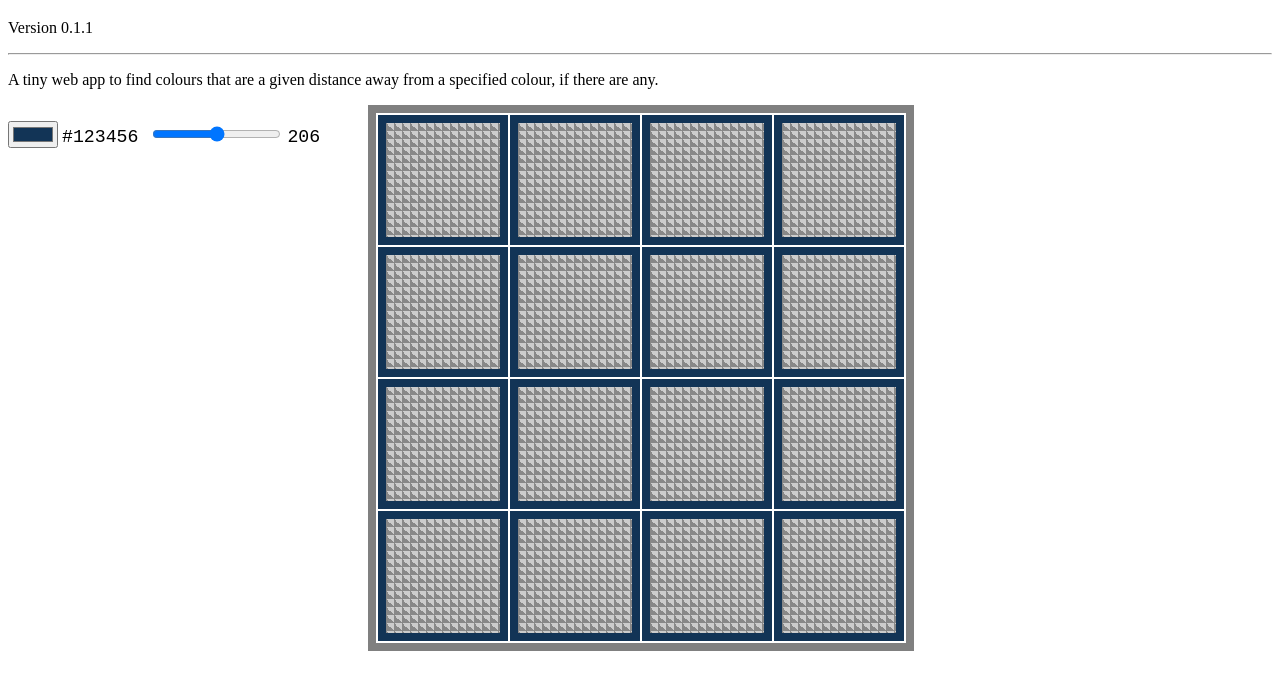
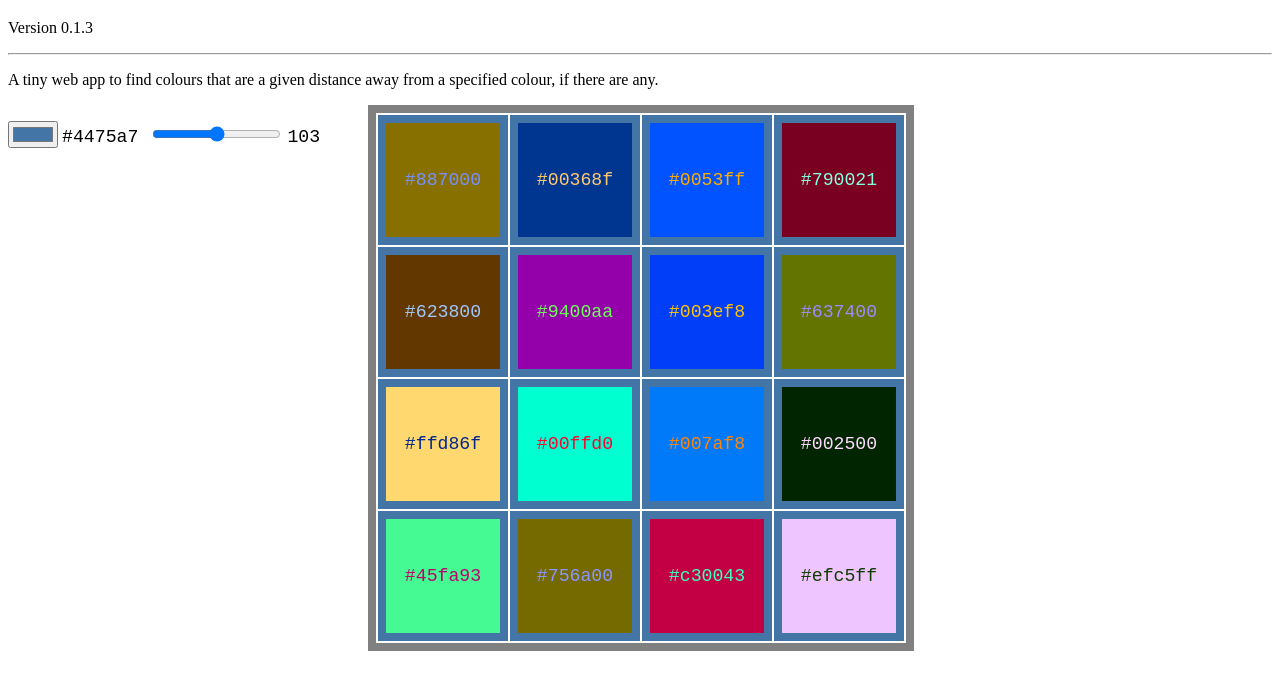
Before and after one commit to saxbophone/colour-distance, a plain HTML site: page index.html in a window 1280 px wide. Shown: the part 61-750 px from the top of the page. Drawn offline with Linux system fonts and the light colour scheme.

Commit message:
Specify number of tries per square, not in total Limit distance range to 206. No idea how this figure is derived but it doesn't seem to be possible to pick any colours beyond this distance. Maybe it's due to the RGB<->LAB conversion being lossy with respect to the wider gamut of LAB...

```diff
--- a/get-different-colours.js
+++ b/get-different-colours.js
@@ -53,14 +53,17 @@ function colourInRange(l, a, b) {
     );
 }
 
+// prevents lock-ups in case never find any rays
+const GIVE_UP_AFTER = 750; // double the theoretical maximum distance
+
 /*
  * @param c Colour to get colours different from
  * @param d Distance from c that returned colours should be
  * @param n Number of colours to return, if possible
  * @returns null when there are no colours in range that satisfy distance d from
  * colour C
- * @returns array of 16 values, any of which can be either a string describing
- * a colour or undefined, when there are colours in range.
+ * @returns array of values of length 0..n, with any values being string CSS
+ * RGB hex colours. If length of array is 0, no colours were found before giving up.
  */
 export default function(c, d, n) {
     // copy input colour
@@ -76,28 +79,25 @@ export default function(c, d, n) {
      * cast n many rays from c with distance d
      * --all rays that land in valid places are our colours
      */
-    let differentColours = Array(n).fill(undefined);
+    let differentColours = new Set();
     /*
      * seed the MPRNG to the same value so we know the results will be the same
      * for repeat occurences of the same inputs
      */
     srand(0);
-    // prevents lock-ups in case never find any rays
-    let tries = 0;
-    const GIVE_UP_AFTER = 100;
     for (let i = 0; i < n; i++) {
         let target = null;
+        let tries = 0;
         do {
             // bail if run for too long
             if (tries >= GIVE_UP_AFTER) {
-                return differentColours;
+                break;
             }
             // keep trying until we cast a ray to a colour that is in range
             let theta = pickRandom(0, Math.PI);
             let phi = pickRandom(-Math.PI, Math.PI);
             // get ray as xyz delta
             let ray = sphericalToCartesian(d, theta, phi);
-            console.log(ray);
             // translate colour along this delta into target
             target = [
                 lab.l + ray.x,
@@ -107,10 +107,8 @@ export default function(c, d, n) {
             tries++;
         } while (!colourInRange(...target));
         // if we reached here, target is a valid colour. convert to rgb string
-        differentColours[i] = new LAB(...target).rgb.toString();
+        differentColours.add(new LAB(...target).rgb.toString());
     }
-    // XXX: convert back to RGB
-    // let outColour = lab.rgb.toString();
-    // return Array(n).fill(outColour);
-    return differentColours;
+    // unpack set into array
+    return [...differentColours];
 }
--- a/index.html
+++ b/index.html
@@ -54,17 +54,17 @@ along with this program.  If not, see <https://www.gnu.org/licenses/>.
 </head>
 <body>
   <h1>Colour Distance</h1>
-  <p id="version">Version 0.1.1</p>
+  <p id="version">Version 0.1.3</p>
   <hr/>
   <p>
     A tiny web app to find colours that are a given distance away from a
     specified colour, if there are any.
   </p>
   <p id="colour-picker">
-      <input type="color" id="root-colour" disabled value="#123456">
+      <input type="color" id="root-colour" disabled value="#4475a7">
       <span id="root-colour-hex" class="variable">#??????</span>
       &nbsp;
-      <input type="range" id="distance" disabled min="0" max="411">
+      <input type="range" id="distance" disabled min="0" max="206">
       <span id="distance-value" class="variable">NaN</span>
       <br/>
       <span id="no-javascript" class="variable">This app requires JavaScript</span>
--- a/main.js
+++ b/main.js
@@ -113,6 +113,7 @@ function startup() {
     updateRootColourDisplay();
     updateDistanceDisplay();
     updateColourGridBorder();
+    updateColourGrid();
 }
 
 window.addEventListener('load', startup, false);
```
